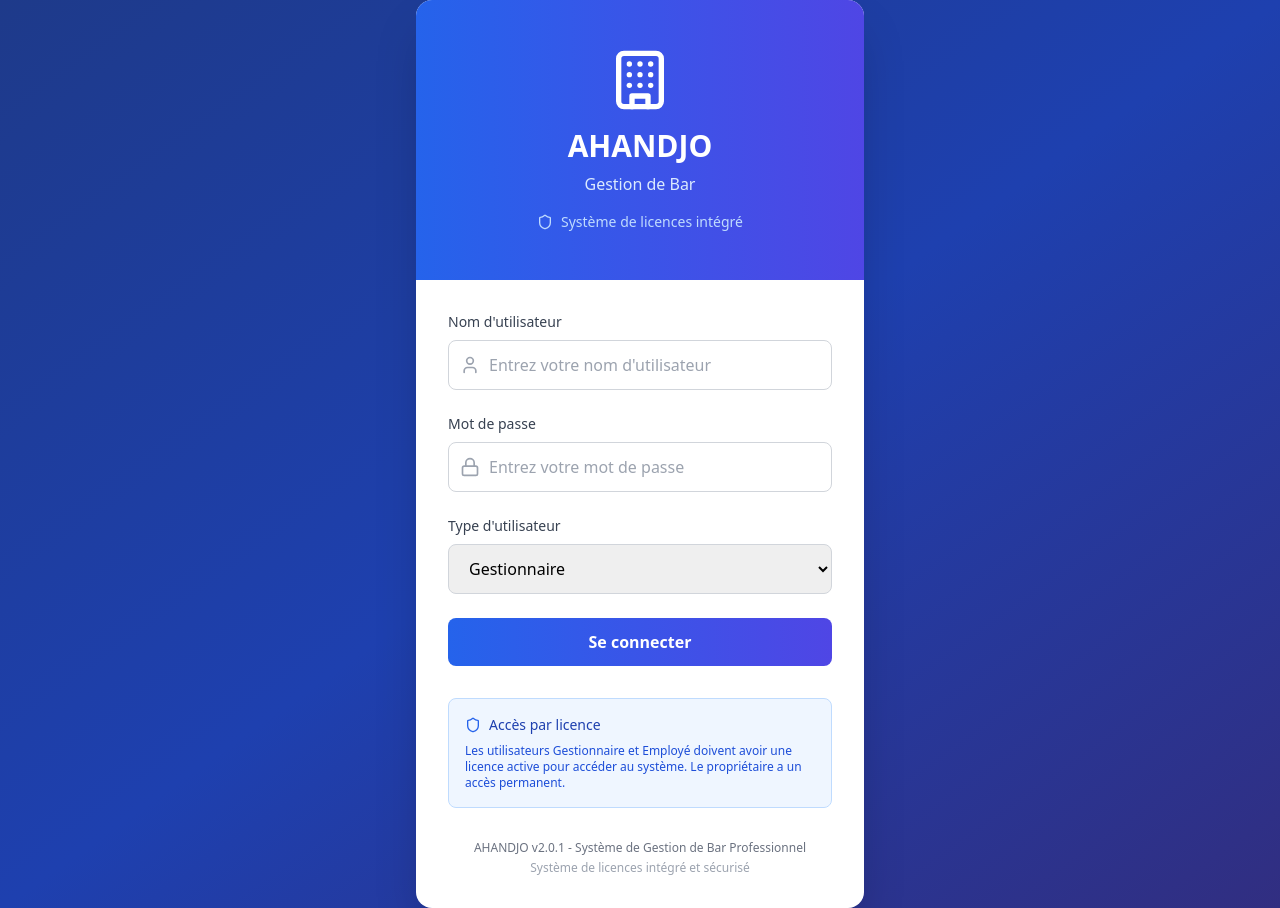
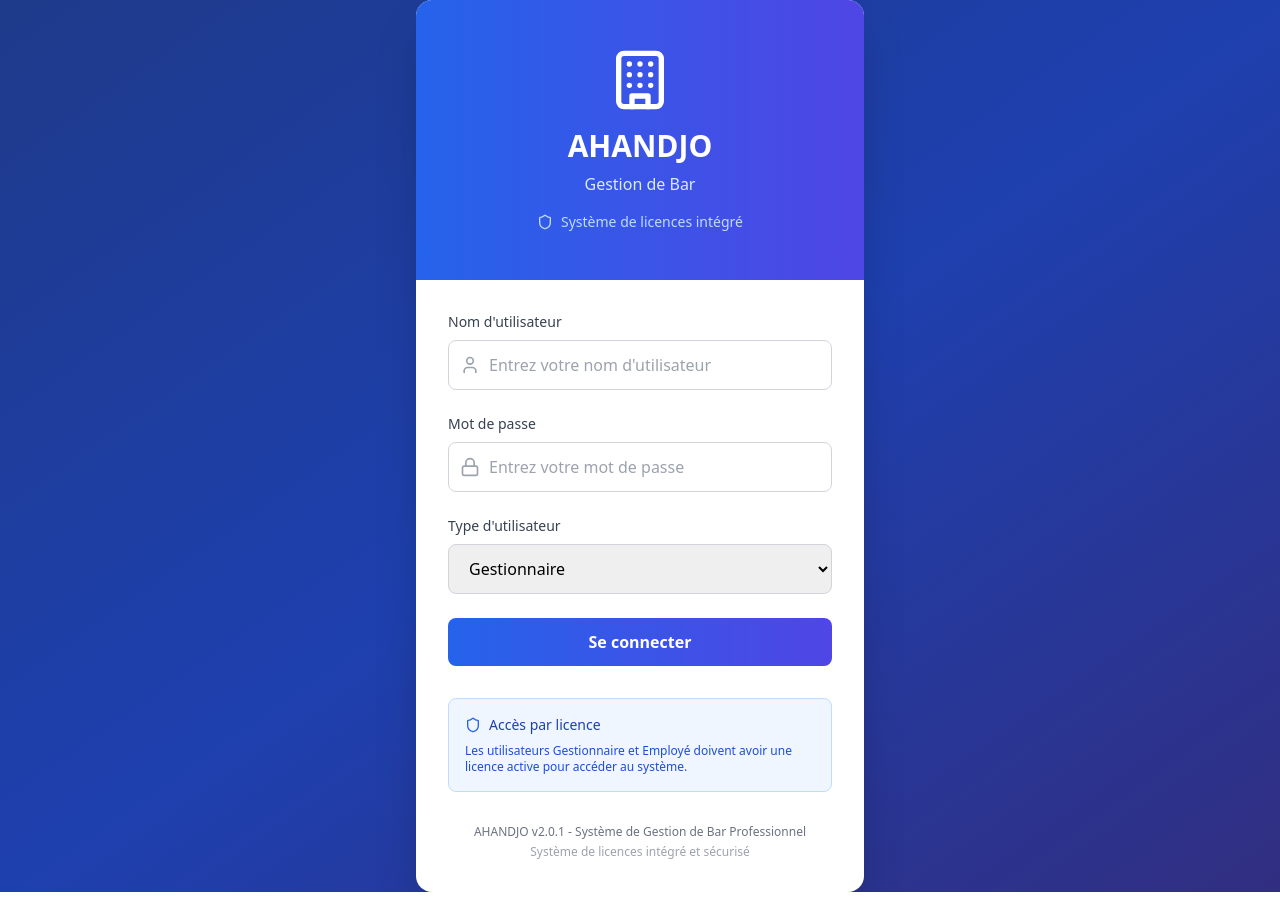
Before and after one commit to dionisse/barmanagerfinal, a React (Vite) app: page / in a window 1280 px wide. Built offline with nearby package versions, Linux system fonts and the light colour scheme; no server answers; the database is empty.

Commit message:
Updated LoginForm.tsx

```diff
--- a/src/components/LoginForm.tsx
+++ b/src/components/LoginForm.tsx
@@ -125,7 +125,6 @@ const LoginForm: React.FC<LoginFormProps> = ({ onLogin }) => {
               </div>
               <p className="text-blue-700 text-xs">
                 Les utilisateurs Gestionnaire et Employé doivent avoir une licence active pour accéder au système.
-                Le propriétaire a un accès permanent.
               </p>
             </div>
 
```
